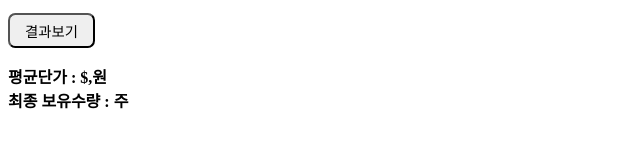
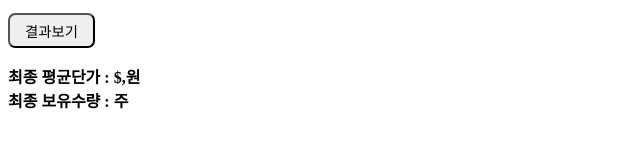
Before and after one commit to min413/stock_calculation, a plain HTML site: page index.html in a window 1280 px wide. Shown: the part 170-318 px from the top of the page, 0-640 px from the left. Drawn offline with Linux system fonts and the light colour scheme.

Commit message:
Update index.html

```diff
--- a/index.html
+++ b/index.html
@@ -49,7 +49,7 @@
 
     <p>
         <b>
-        평균단가 :
+        최종 평균단가 :
         <span id="result"></span>
         <span>$,원</span>
         <br>
```
